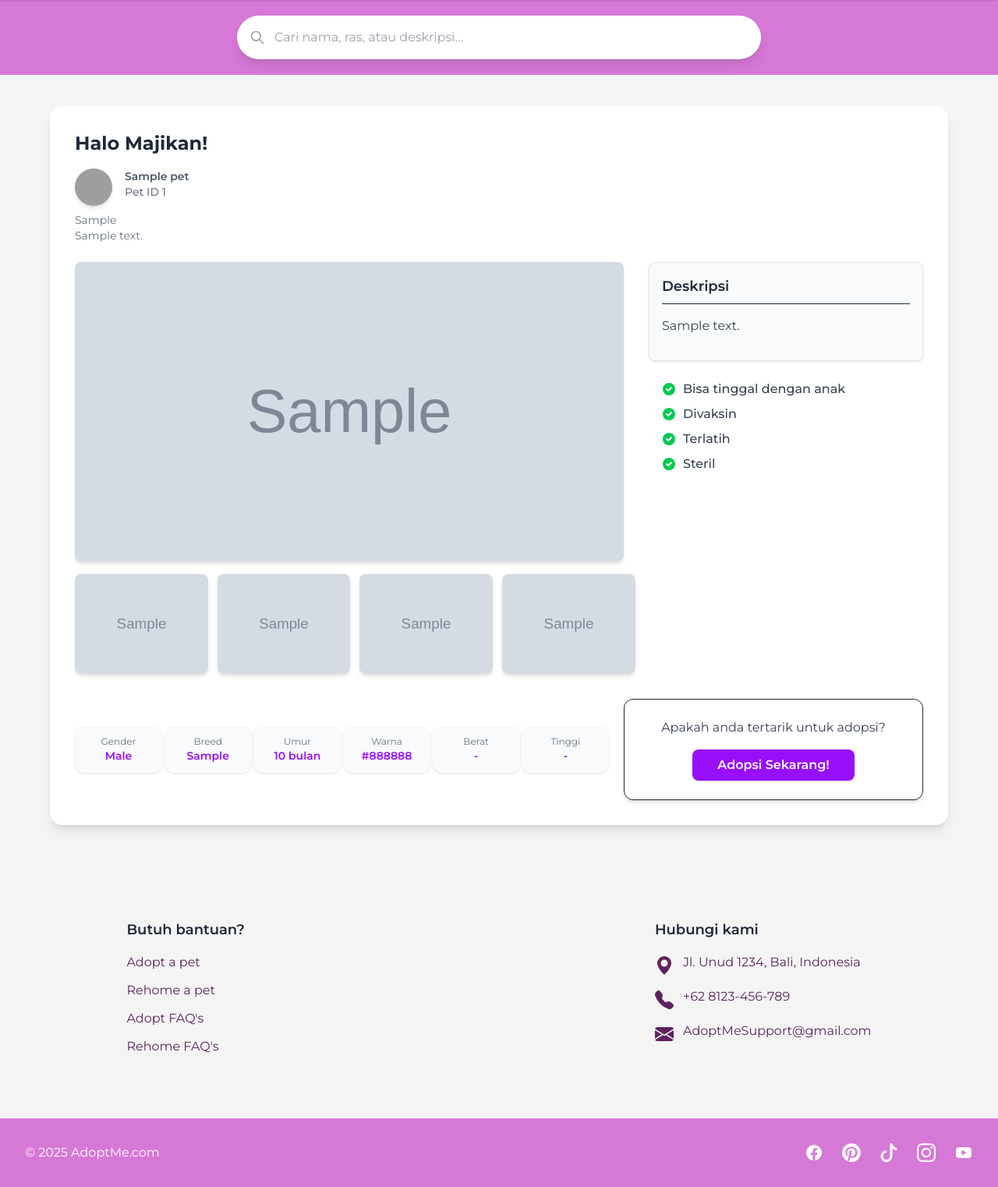
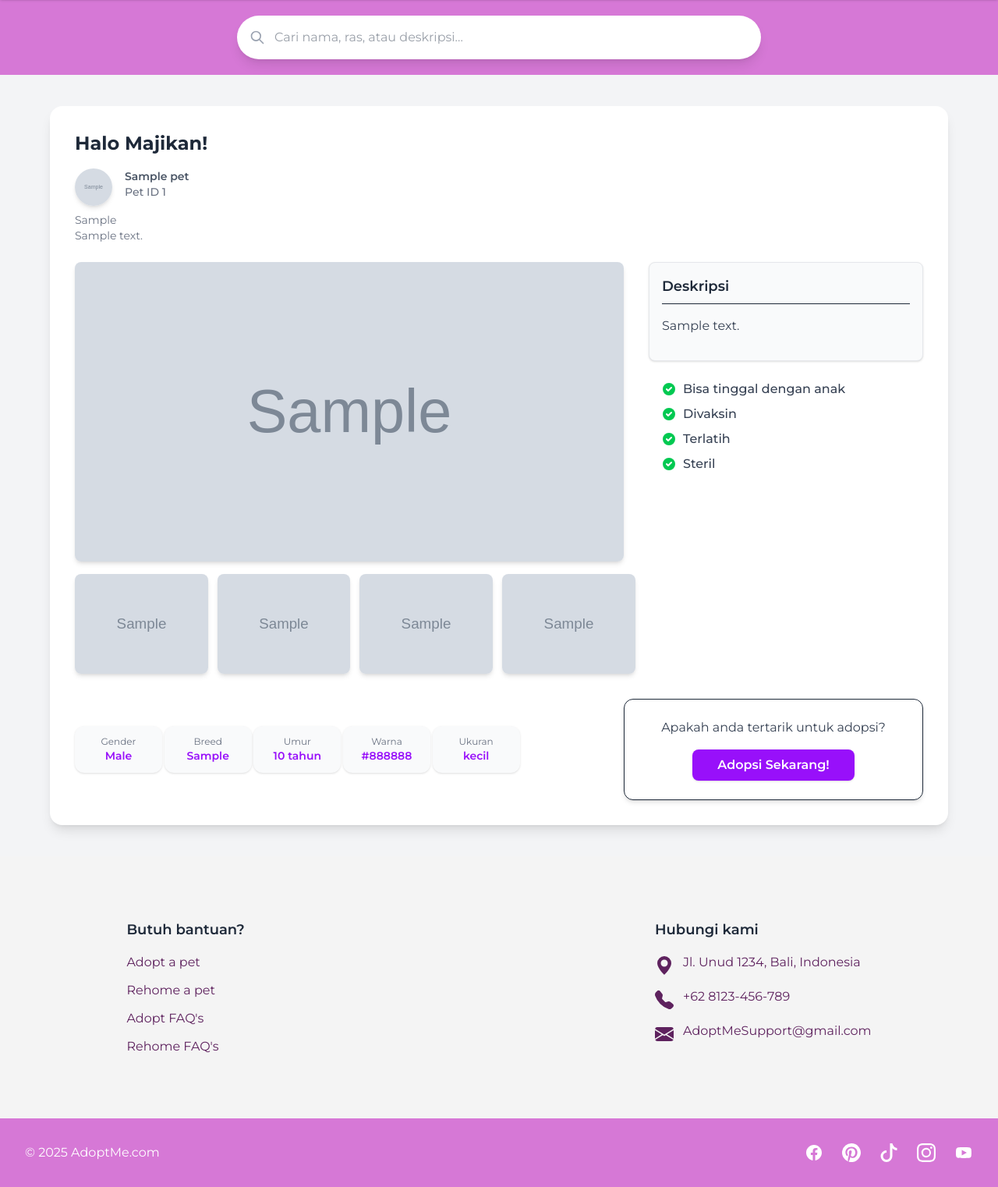
Before and after one commit to anggawww05/adopt-me-laravel, a Laravel app: page /adopt/detail-adopt/1 in a window 1280 px wide. Shown: the part 112-1634 px from the top of the page at 78% size. Run offline with Laravel 12, Linux system fonts and the light colour scheme; tables that the repository leaves empty hold one stand-in row (values such as "Sample post"); grey boxes marked "Sample" are stand-in pictures; style sheets or scripts are compiled from the project's sources; some web fonts are replaced; grey boxes are pictures that could not be loaded.

Commit message:
feat: limit a couple pages to guest

```diff
--- a/resources/views/detailadopt.blade.php
+++ b/resources/views/detailadopt.blade.php
@@ -6,7 +6,7 @@
             <div class="flex gap-4 mt-4">
                 <div>
                     {{-- This now correctly shows the pet's picture --}}
-                    <img src="{{ asset($pet->piture) }}" alt="{{ $pet->name }}" class="w-12 h-12 rounded-full shadow-md object-cover" onerror="this.onerror=null;this.src='{{ asset('images/default_profile.png') }}';">
+                    <img src="{{ asset('storage/' . $pet->picture1) }}" alt="{{ $pet->name }}" class="w-12 h-12 rounded-full shadow-md object-cover" onerror="this.onerror=null;this.src='{{ asset('images/default_profile.png') }}';">
                 </div>
                 <div>
                     <p class="text-gray-600 text-sm font-semibold">{{ $pet->name }}</p>
@@ -58,13 +58,12 @@
 
             <div class="mt-8 flex flex-col md:flex-row gap-8 items-center">
                 <div class="grid grid-cols-3 md:grid-cols-6 gap-4">
-                    <div class="flex flex-col items-center p-3 bg-gray-50 rounded-xl shadow-sm w-28"><div class="text-xs text-gray-500">Gender</div><div class="text-sm font-semibold text-purple-600">{{ ucfirst($pet->gender) }}</div></div>
-                    <div class="flex flex-col items-center p-3 bg-gray-50 rounded-xl shadow-sm w-28"><div class="text-xs text-gray-500">Breed</div><div class="text-sm font-semibold text-purple-600">{{ $pet->breed }}</div></div>
-                    <div class="flex flex-col items-center p-3 bg-gray-50 rounded-xl shadow-sm w-28"><div class="text-xs text-gray-500">Umur</div><div class="text-sm font-semibold text-purple-600">{{ $pet->age }} bulan</div></div>
-                    <div class="flex flex-col items-center p-3 bg-gray-50 rounded-xl shadow-sm w-28"><div class="text-xs text-gray-500">Warna</div><div class="text-sm font-semibold text-purple-600">{{ $pet->color }}</div></div>
+                    <div class="flex flex-col items-center p-3 bg-gray-50 rounded-xl shadow-sm w-28"><div class="text-xs text-gray-500">Gender</div><div class="text-sm font-semibold text-purple-600 text-center">{{ ucfirst($pet->gender) }}</div></div>
+                    <div class="flex flex-col items-center p-3 bg-gray-50 rounded-xl shadow-sm w-28"><div class="text-xs text-gray-500">Breed</div><div class="text-sm font-semibold text-purple-600 text-center">{{ $pet->breed }}</div></div>
+                    <div class="flex flex-col items-center p-3 bg-gray-50 rounded-xl shadow-sm w-28"><div class="text-xs text-gray-500">Umur</div><div class="text-sm font-semibold text-purple-600 text-center">{{ $pet->age }} tahun</div></div>
+                    <div class="flex flex-col items-center p-3 bg-gray-50 rounded-xl shadow-sm w-28"><div class="text-xs text-gray-500">Warna</div><div class="text-sm font-semibold text-purple-600 text-center">{{ $pet->color }}</div></div>
                     {{-- Note: Weight and Height are not in the database, using placeholders. --}}
-                    <div class="flex flex-col items-center p-3 bg-gray-50 rounded-xl shadow-sm w-28"><div class="text-xs text-gray-500">Berat</div><div class="text-sm font-semibold text-purple-600">-</div></div>
-                    <div class="flex flex-col items-center p-3 bg-gray-50 rounded-xl shadow-sm w-28"><div class="text-xs text-gray-500">Tinggi</div><div class="text-sm font-semibold text-purple-600">-</div></div>
+                    <div class="flex flex-col items-center p-3 bg-gray-50 rounded-xl shadow-sm w-28"><div class="text-xs text-gray-500">Ukuran</div><div class="text-sm font-semibold text-purple-600 text-center">{{ $pet->size }}</div></div>
                 </div>
                 <div class="flex-1 flex justify-end">
                     <div class="border rounded-xl p-6 bg-white shadow-md flex flex-col items-center justify-center w-full md:w-96">
--- a/routes/web.php
+++ b/routes/web.php
@@ -21,19 +21,31 @@ Route::get('/', function () {
     $pets = Pet::where('status', 'available')->latest()->take(4)->get();
     return view('landing', ['pets' => $pets]);
 })->name('landing');
-Route::get('/rehomer/formulir', [RehomerController::class, 'create'])->name('rehomer.form');
-Route::post('/rehomer/formulir', [RehomerController::class, 'store'])->name('rehomer.store');
 
-Route::get('/adopsi/formulir/{pet}', [AdoptionController::class, 'create'])->name('adoption.form');
-Route::post('/adopsi/formulir/{pet}', [AdoptionController::class, 'store'])->name('adoption.store');
+
+
 Route::get('/faq-adopt', [FAQController::class, 'adopter_view'])->name('faqAdopt.view');
 Route::get('/faq-rehome', [FAQController::class, 'rehomer_view'])->name('faqRehome.view');
 Route::get('/tentang-kami', [TentangKamiController::class, 'view'])->name('tentangKami.view');
-Route::post('/logout', [LoginController::class, 'logout'])->name('logout');
 
-Route::get('/account', [AccountController::class, 'index'])->name('account');
-Route::put('/account/update-profile', [AccountController::class, 'updateProfile'])->name('account.updateProfile');
+
 Route::delete('/search-history/{id}', [AccountController::class, 'deleteSearchHistory'])->name('searchHistory.destroy');
 
 Route::get('/admin/dashboard', [AdminController::class, 'indexDashboard'])->name('admin.dashboard');
 Route::get('/admin/pengguna', [AdminController::class, 'indexUsers'])->name('admin.pengguna');
+
+Route::middleware(['auth'])->group(function () {
+    Route::post('/logout', [LoginController::class, 'logout'])->name('logout');
+
+    //rehome
+    Route::get('/rehomer/formulir', [RehomerController::class, 'create'])->name('rehomer.form');
+    Route::post('/rehomer/formulir', [RehomerController::class, 'store'])->name('rehomer.store');
+
+    //adopt
+    Route::get('/adopsi/formulir/{pet}', [AdoptionController::class, 'create'])->name('adoption.form');
+    Route::post('/adopsi/formulir/{pet}', [AdoptionController::class, 'store'])->name('adoption.store');
+
+    //account
+    Route::get('/account', [AccountController::class, 'index'])->name('account');
+    Route::put('/account/update-profile', [AccountController::class, 'updateProfile'])->name('account.updateProfile');
+});
```
Also changed, not shown: resources/views/landing.blade.php (+5 -3 lines).
